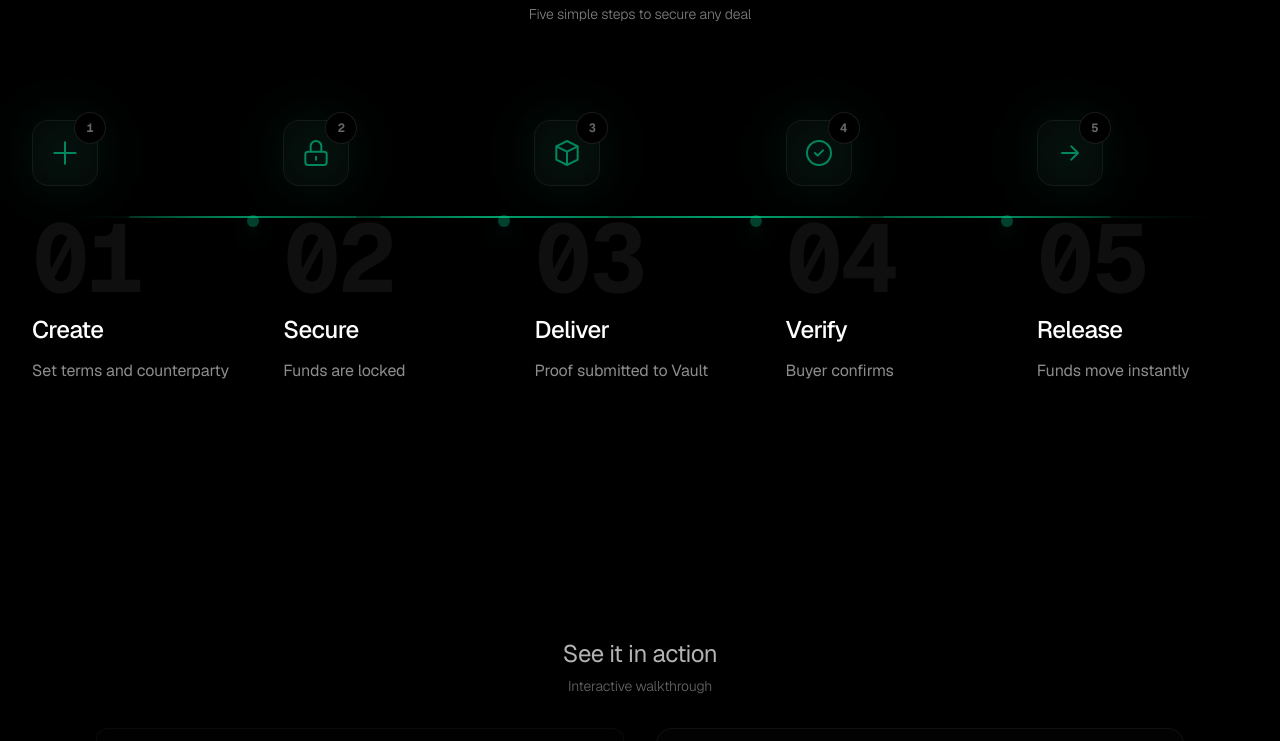
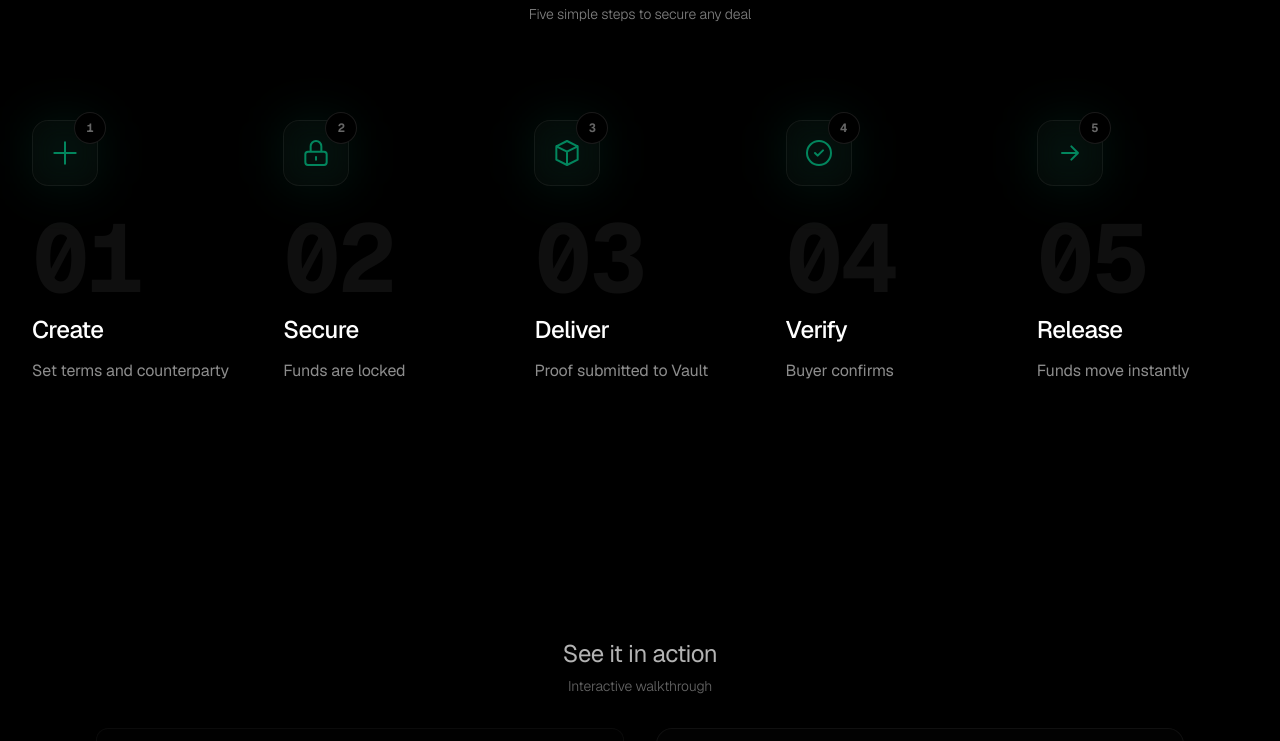
Before and after one commit to nav2424/rift, a Next.js app: page / in a window 1280 px wide. Shown: the part 880-1621 px from the top of the page. Built offline with nearby package versions, Linux system fonts and the light colour scheme; no server answers.

Commit message:
Remove connector lines and dots between steps in How it Works section

```diff
--- a/app/page.tsx
+++ b/app/page.tsx
@@ -79,11 +79,6 @@ export default function Home() {
         </div>
 
           <div className="relative">
-            {/* Animated connector line - desktop only */}
-            <div className="hidden lg:block absolute top-24 left-8 right-8 h-[2px] bg-gradient-to-r from-transparent via-emerald-400/20 to-transparent">
-              <div className="absolute inset-0 bg-gradient-to-r from-transparent via-emerald-400/40 to-transparent animate-pulse" />
-                </div>
-
             <div className="grid grid-cols-1 md:grid-cols-5 gap-12 md:gap-6 lg:gap-10">
               {[
                 {
@@ -138,15 +133,6 @@ export default function Home() {
                 }
               ].map((item, index) => (
                 <div key={item.step} className="relative text-center md:text-left group">
-                  {/* Animated connector dots - desktop only */}
-                  {index < 4 && (
-                    <>
-                      <div className="hidden lg:block absolute top-24 left-full w-full h-[2px] bg-gradient-to-r from-emerald-400/20 via-emerald-400/30 to-emerald-400/20" style={{ width: 'calc(100% + 1rem)', transform: 'translateX(-50%)' }}>
-                        <div className="absolute inset-0 bg-gradient-to-r from-transparent via-emerald-400/40 to-transparent animate-pulse" />
-                      </div>
-                      <div className="hidden lg:block absolute top-[95px] right-[-16px] w-3 h-3 rounded-full bg-emerald-400/30 group-hover:bg-emerald-400/60 transition-all duration-300 shadow-lg shadow-emerald-400/20 group-hover:shadow-emerald-400/40 group-hover:scale-125" />
-                    </>
-                  )}
 
                   {/* Icon container with glow effect */}
                   <div className="relative mb-6 flex justify-center md:justify-start">
```
